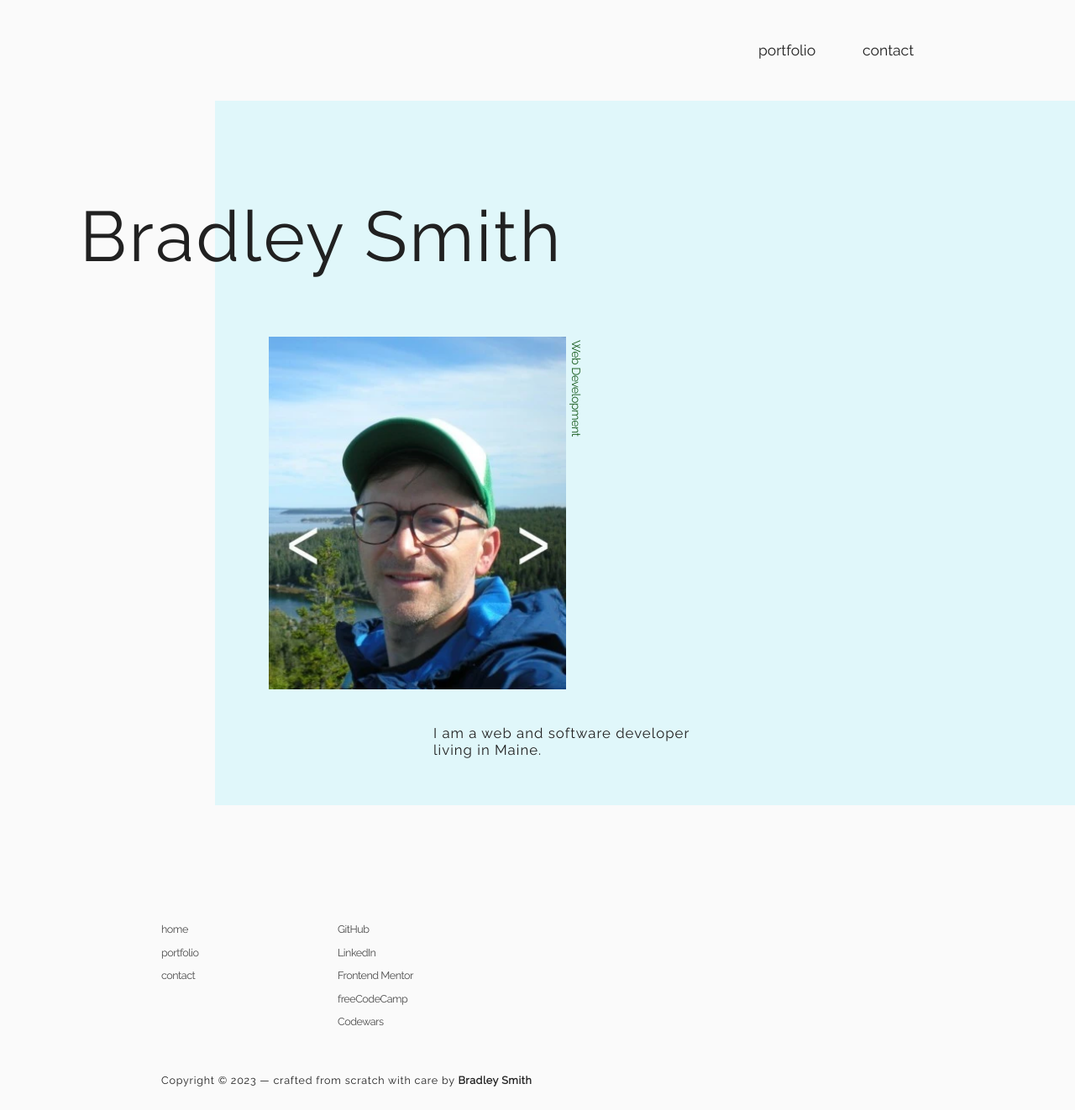
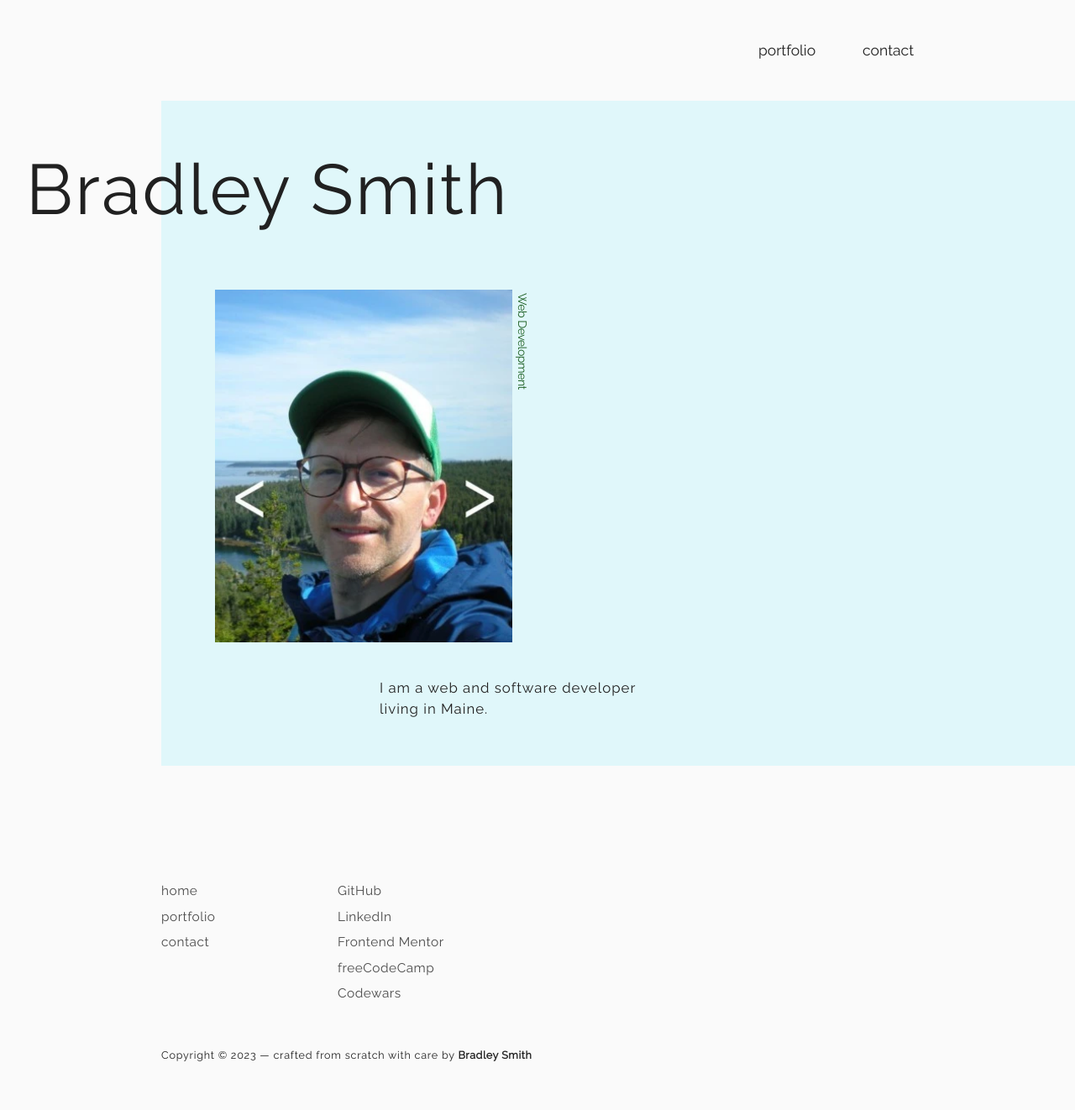
Before and after one commit to bradleyhop/simple-portfolio, a Vue app: page / in a window 1280 px wide. Shown: the whole page at 84% size. After the commit the page ends 1295 px from the top, so only its background shows below. Built offline with nearby package versions, Linux system fonts and the light colour scheme.

Commit message:
adjust styling; cleanup form code

```diff
--- a/src/components/SiteFooter.vue
+++ b/src/components/SiteFooter.vue
@@ -127,8 +127,9 @@ footer {
   opacity: 0.8;
 
   > li {
+    font-size: 1.1rem;
+    letter-spacing: 0.5px;
     margin-bottom: 0.9rem;
-    letter-spacing: -0.5px;
   }
 }
 
@@ -137,6 +138,7 @@ footer {
   margin: 3rem 0 1rem 0;
   font-size: 0.9rem;
   letter-spacing: 0.75px;
+  line-height: 1.4rem;
 }
 
 .footer-link {
--- a/src/views/ContactMe.vue
+++ b/src/views/ContactMe.vue
@@ -17,15 +17,14 @@ export default {
   },
 
   data: () => {
-    const defaultForm = Object.freeze({
+    const DEFAULT_FORM = Object.freeze({
       email: "",
       message: "",
     });
 
     return {
-      form: Object.assign({}, defaultForm),
-      textBodyDefault: "message",
-      defaultForm, // form object
+      DEFAULT_FORM, // form object
+      userForm: Object.assign({}, DEFAULT_FORM), // user-input into form
       errorMessage: "", // show user error after form submit, v-if
       successMessage: "", // show user that form submission workded
     };
@@ -49,7 +48,7 @@ export default {
         headers: { "Content-Type": "application/x-www-form-urlencoded" },
         body: this.encode({
           "form-name": "contact-me",
-          ...this.form,
+          ...this.userForm,
         }),
       })
         .then((response) => {
@@ -65,8 +64,8 @@ export default {
         })
         .finally(() => {
           // reset form
-          this.form.message = "";
-          this.form.email = "";
+          this.userForm.message = "";
+          this.userForm.email = "";
         });
     },
   },
@@ -83,7 +82,7 @@ export default {
       class="contact-form"
       name="contact-me"
       method="POST"
-      ref="form"
+      ref="userForm"
       @submit.prevent="handleSubmit"
     >
       <label class="contact-label" for="email">Your Email</label>
@@ -92,7 +91,7 @@ export default {
         id="email"
         type="email"
         name="email"
-        v-model="form.email"
+        v-model="userForm.email"
         required
       />
       <label class="contact-label message-label" for="message">Message</label>
@@ -101,7 +100,7 @@ export default {
         rows="6"
         id="message"
         name="message"
-        v-model="form.message"
+        v-model="userForm.message"
         required
       />
       <input type="submit" class="submit-form-input" value="Send Message" />
--- a/src/views/HomeView.vue
+++ b/src/views/HomeView.vue
@@ -63,7 +63,7 @@ export default {
 </template>
 
 <style lang="scss">
-$shift-left: 20vw;
+$shift-left: 15vw;
 $shift-left-mobile: 10vw;
 $shift-content-left: 5vw;
 
@@ -90,16 +90,16 @@ $shift-content-left: 5vw;
   .my-name {
     color: $not-black;
     font-size: 3rem;
-    font-weight: 300;
-    letter-spacing: 2.5px;
+    letter-spacing: 1.5px;
     max-width: 100%;
     position: relative;
-    padding-top: 4rem;
+    padding-top: 2rem;
     right: 1rem;
 
     @include tablet-breakpoint {
       font-size: 6rem;
-      padding-top: 8rem;
+      letter-spacing: 2.5px;
+      padding-top: 4rem;
       right: 11.5rem;
     }
   }
@@ -139,6 +139,7 @@ $shift-content-left: 5vw;
     color: $not-black;
     font-size: 1.2rem;
     letter-spacing: 1px;
+    line-height: 1.75rem;
     margin-right: 2.5%;
     padding: 2rem 0 4rem $shift-content-left;
     max-width: 30rem;
```
